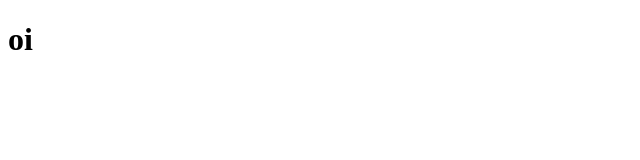
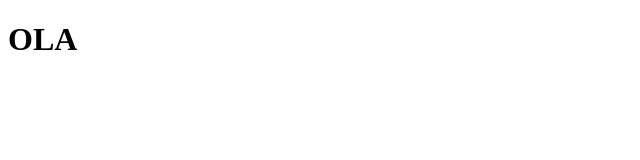
Before and after one commit to Victor-Hartung/Pagina-de-receitas, a plain HTML site: page index.html in a window 1280 px wide. Shown: the full height of the page, 0-640 px from the left. Drawn offline with Linux system fonts and the light colour scheme.

Commit message:
MUDANDO O MAIN

```diff
--- a/index.html
+++ b/index.html
@@ -7,7 +7,7 @@
 </head>
 <body>
        <h1>
-        oi
+        OLA
        </h1>
 </body>
 </html>
```
